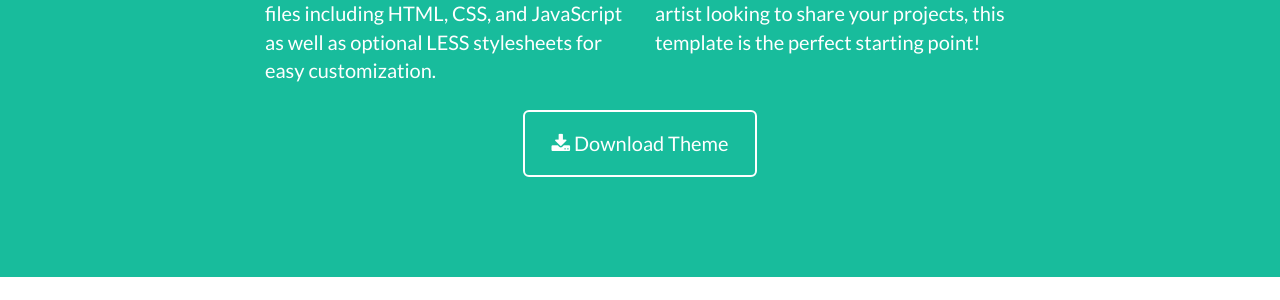
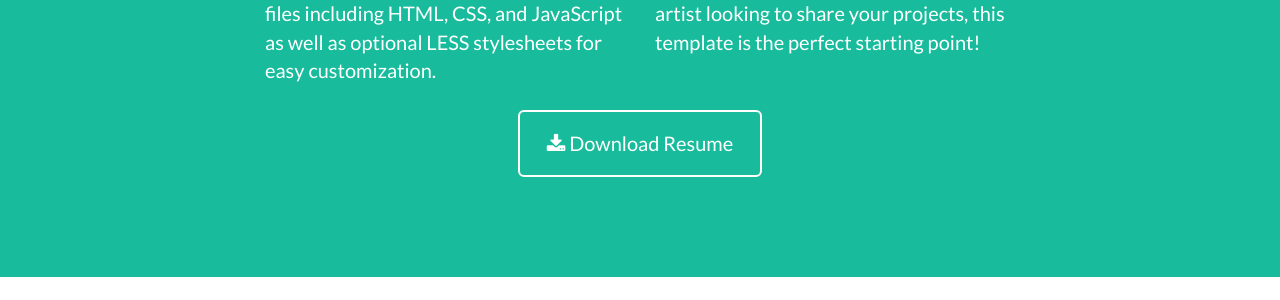
Before and after one commit to 0nko/0nko.github.io, a Jekyll site: the page built from index.html, in a window 1280 px wide and 900 px high, scrolled down 1832 px. Shown: the part 129-429 px from the top of the window. Built offline with Jekyll 4.4.1, drawn with Linux system fonts in a browser that asks for light colours.

Commit message:
Added resume & link.

```diff
--- a/_includes/about.html
+++ b/_includes/about.html
@@ -15,8 +15,8 @@
                     <p>Whether you're a student looking to showcase your work, a professional looking to attract clients, or a graphic artist looking to share your projects, this template is the perfect starting point! </p>
                 </div>
                 <div class="col-lg-8 col-lg-offset-2 text-center">
-                    <a href="#" class="btn btn-lg btn-outline">
-                        <i class="fa fa-download"></i> Download Theme
+                    <a href="../data/ondrej_ruttkay-cv.pdf" class="btn btn-lg btn-outline">
+                        <i class="fa fa-download"></i> Download Resume
                     </a>
                 </div>
             </div>
```
Also changed, not shown: 1 other file.
